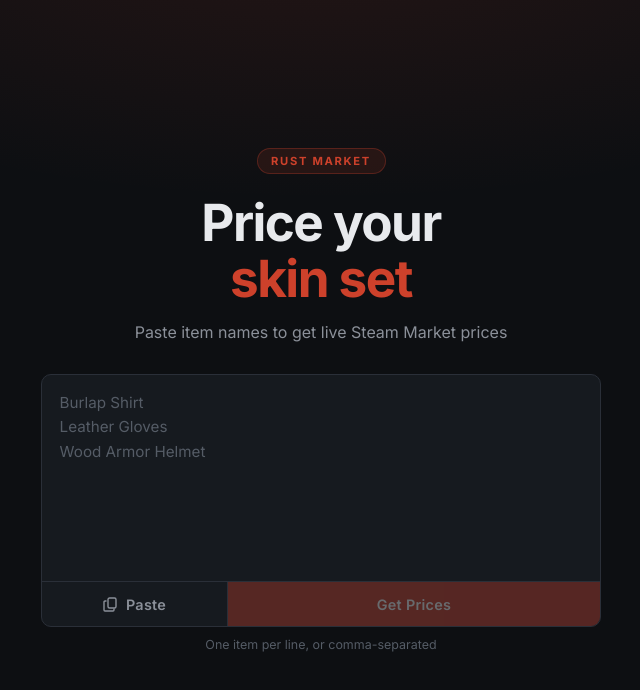
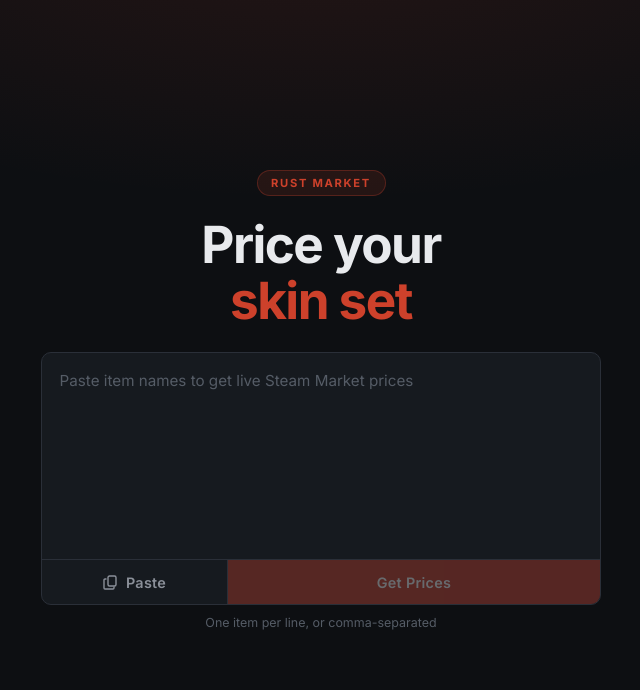
Before and after one commit to maxgerashenko/rustSetsPricing, a React (Vite) app: page / in a window 1280 px wide. Shown: the top 690 px of the page, without its empty margins (319-959 px from the left). Built offline with nearby package versions, Linux system fonts and the light colour scheme.

Commit message:
make list view nice

```diff
--- a/src/App.module.css
+++ b/src/App.module.css
@@ -42,12 +42,6 @@
 
 .accent {
   color: var(--accent);
-}
-
-.subtitle {
-  font-size: 1rem;
-  color: var(--text-secondary);
-  margin-bottom: 0.5rem;
 }
 
 .form {
--- a/src/ListView.jsx
+++ b/src/ListView.jsx
@@ -14,7 +14,7 @@
   async function handlePaste() {
     try {
       const text = await navigator.clipboard.readText()
-      setValue(text)
+      setValue(text.split('\n').filter(l => l.trim()).join('\n'))
       setPasted(true)
       setTimeout(() => setPasted(false), 1500)
     } catch {
@@ -24,15 +24,11 @@
 
   return (
     <>
-      <p className={styles.subtitle}>
-        Paste item names to get live Steam Market prices
-      </p>
-
       <form className={styles.form} onSubmit={handleSubmit}>
         <div className={styles.inputWrapper}>
           <textarea
             className={styles.input}
-            placeholder={`Burlap Shirt\nLeather Gloves\nWood Armor Helmet`}
+            placeholder="Paste item names to get live Steam Market prices"
             value={value}
             onChange={e => setValue(e.target.value)}
             rows={7}
```
